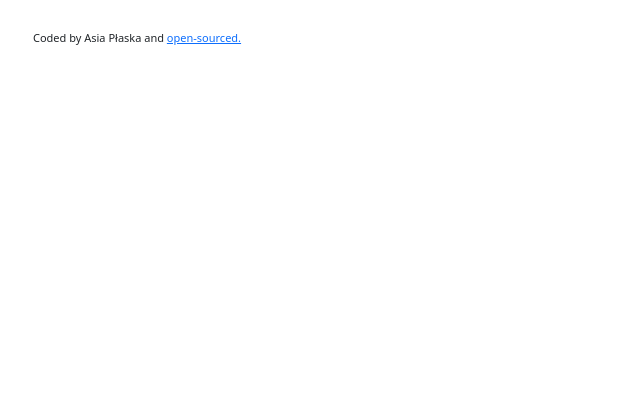
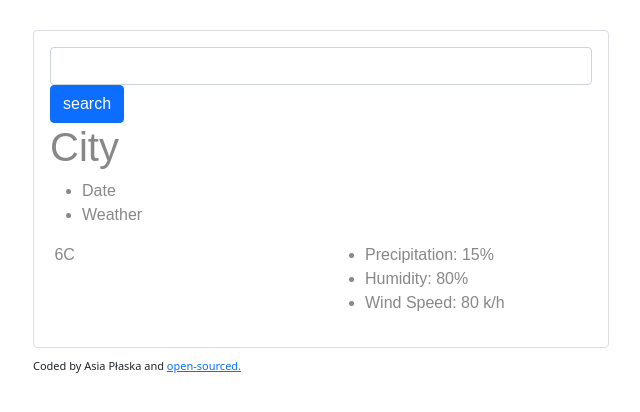
Before and after one commit to Dreamcatcher96art/weather-app-react, a React (Create React App) app: page / in a window 1280 px wide. Shown: the top 412 px of the page, without its empty margins (319-959 px from the left). Built offline with nearby package versions, Linux system fonts and the light colour scheme.

Commit message:
add structure

```diff
--- a/src/App.js
+++ b/src/App.js
@@ -1,17 +1,19 @@
 import React from "react";
 import "./App.css";
-
+import Weather from "./Weather";
 
 export default function App() {
   return (
     <div className="App">
       <div className="container">
+        <Weather/>
         <footer>
           Coded by Asia Płaska{" "}
           and {" "}
           <a
             href="https://github.com/Dreamcatcher96art/weather-app-react"
             target="_blank"
+            rel="noreferrer"
           >
             open-sourced.
           </a>
--- /dev/null
+++ b/src/Weather.css
@@ -0,0 +1,7 @@
+.Weather {
+  font-family: arial, sans-serif;
+  border: 1px solid #dadde1;
+  padding: 16px;
+  border-radius: 4px;
+  color: rgb(135, 135, 135);
+}
--- /dev/null
+++ b/src/Weather.js
@@ -0,0 +1,42 @@
+import React from "react";
+import "./Weather.css";
+
+export default function Weather(){
+return(
+    <div className="Weather">
+        <form>
+            <input type="search" className="form-control"/>
+            <input type="Submit" value="search" className="btn btn-primary"/>
+        </form>
+        <h1>City</h1>
+        <ul>
+            <li>
+                Date
+            </li>
+            <li>
+                Weather
+            </li>
+        </ul>
+        <div className="row">
+            <div className="col-6">
+                <img src="" alt=""/> 6C
+            </div>
+            <div className="col-6">
+                <ul>
+                    <li>
+                        Precipitation: 15%
+                    </li>
+                    <li>
+                        Humidity: 80%
+                    </li>
+                    <li>
+                        Wind Speed: 80 k/h
+                    </li>
+                </ul>
+            </div>
+        </div>
+    </div>
+
+
+)
+}
```
